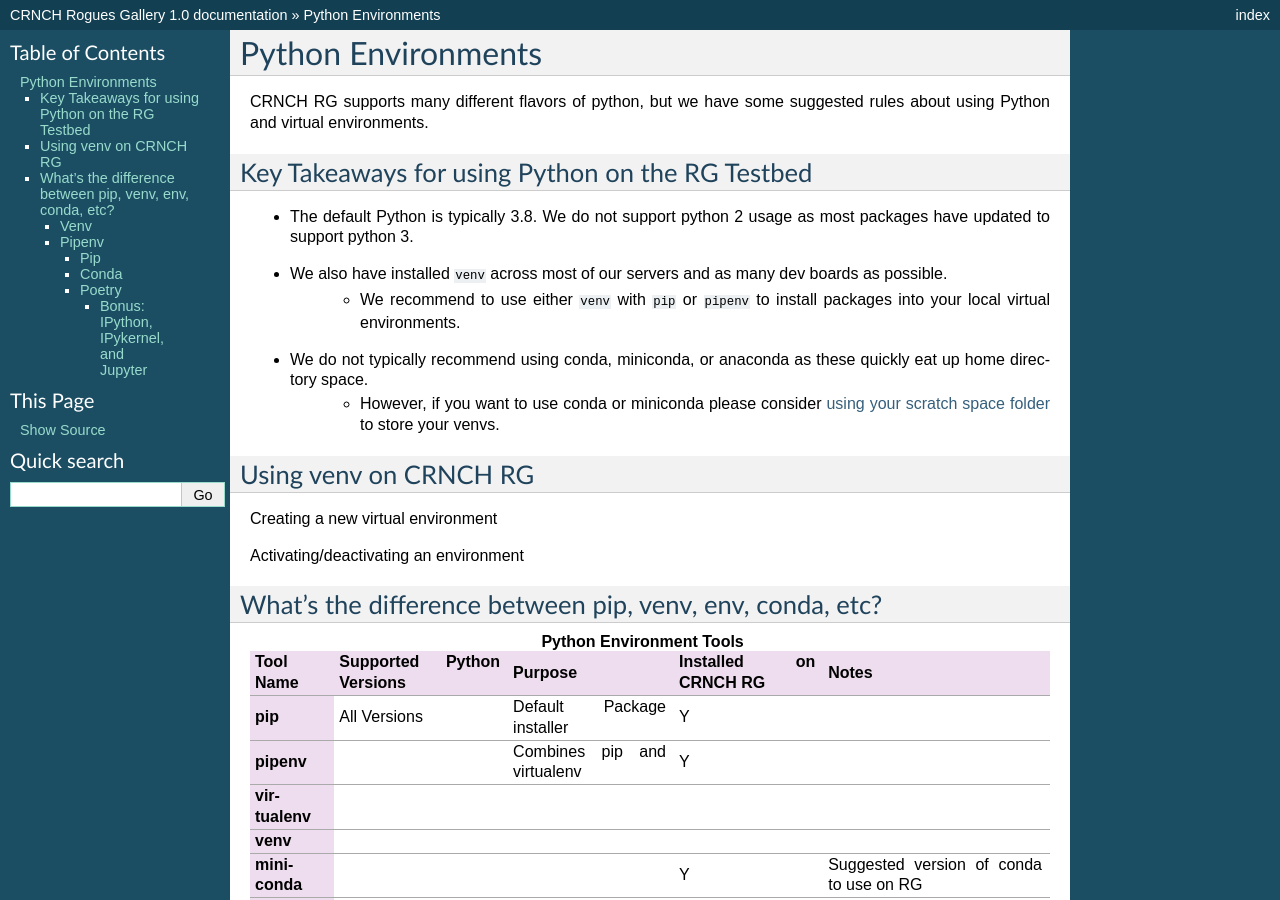
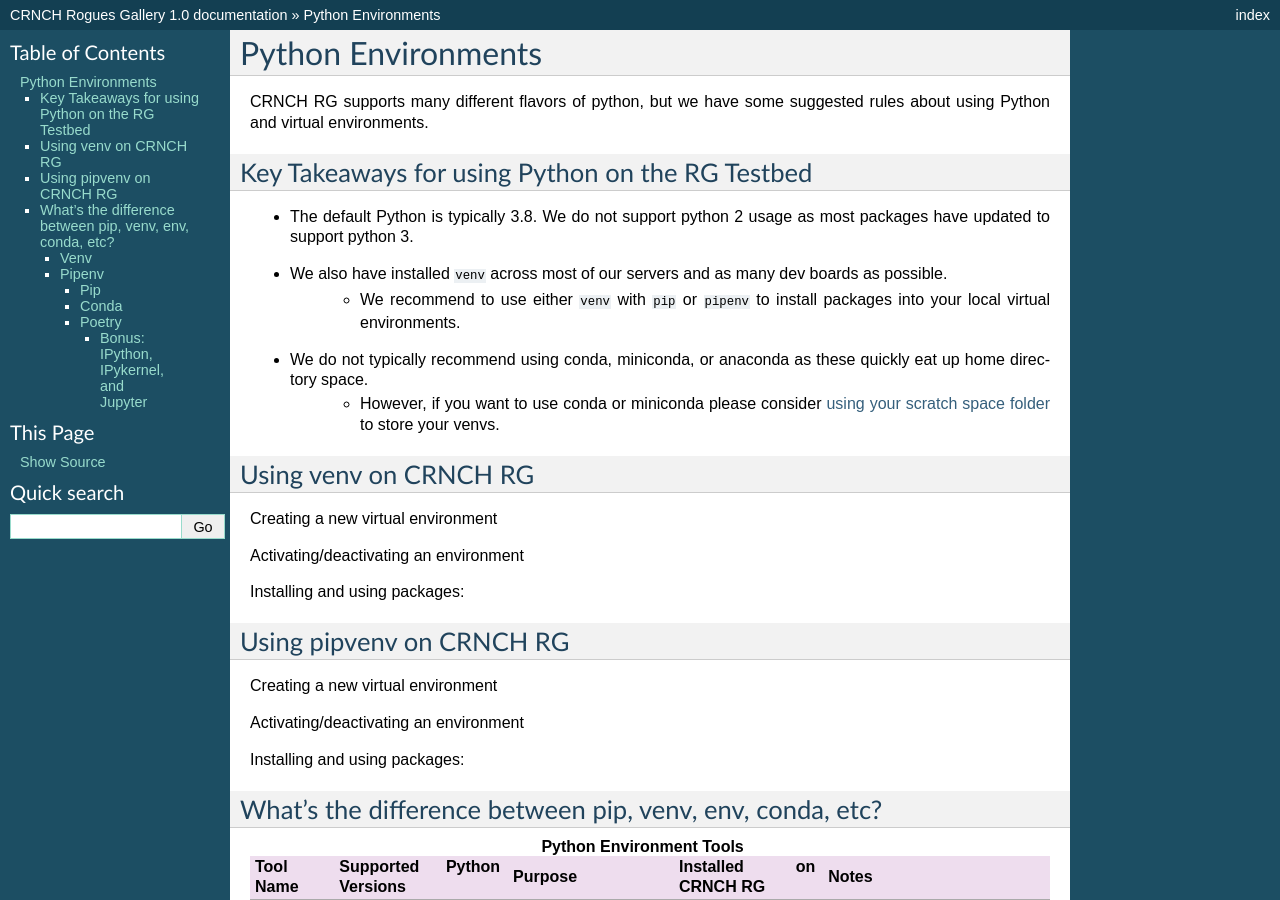
Before and after one commit to gt-crnch-rg/read-the-docs, a Sphinx documentation site: the page built from docs/general/python-environments.rst, in a window 1280 px wide and 900 px high. Built offline with Sphinx 7.4.7, drawn with Linux system fonts in a browser that asks for light colours; pages that are not in the unit, such as notebooks, are missing from menus.

Commit message:
Update python-environments.rst

```diff
--- a/docs/general/python-environments.rst
+++ b/docs/general/python-environments.rst
@@ -21,8 +21,17 @@ Creating a new virtual environment
 
 Activating/deactivating an environment
 
+Installing and using packages:
 
 
+Using pipvenv on CRNCH RG
+======================
+
+Creating a new virtual environment
+
+Activating/deactivating an environment
+
+Installing and using packages:
 
 
 What's the difference between pip, venv, env, conda, etc?
```
